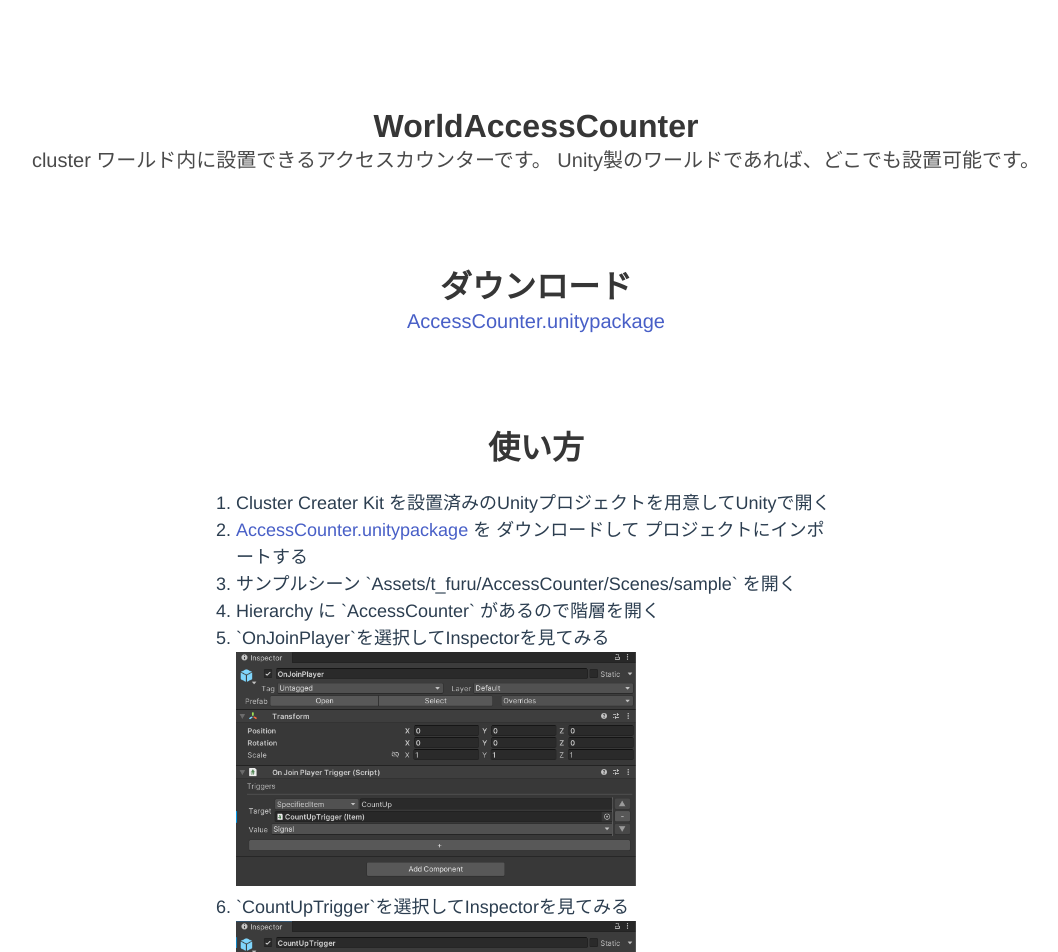
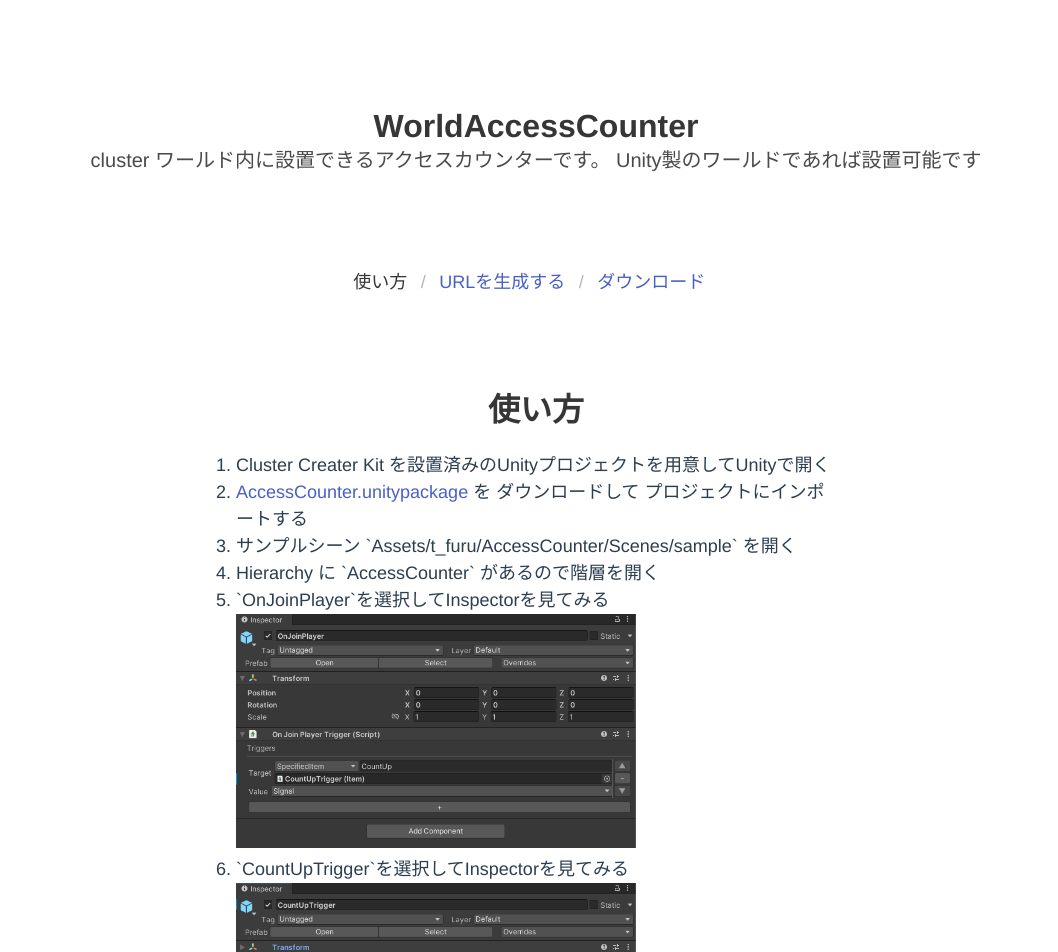
Before and after one commit to tfuru/WorldAccessCounter, a Vue app: page / in a window 1280 px wide. Shown: the top 952 px of the page, without its empty margins (104-1162 px from the left). Built offline with nearby package versions, Linux system fonts and the light colour scheme.

Commit message:
UNITYPACKAGE_URL を設定

```diff
--- a/src/components/Top.vue
+++ b/src/components/Top.vue
@@ -3,28 +3,39 @@
     <section class="section">
       <div class="container">
         <h1 class="title">WorldAccessCounter</h1>
-        <p class="subtitle">
-          cluster ワールド内に設置できるアクセスカウンターです。 Unity製のワールドであれば、どこでも設置可能です。
-        </p>
+        <p class="subtitle">cluster ワールド内に設置できるアクセスカウンターです。 Unity製のワールドであれば設置可能です</p>
       </div>
     </section>
-    <section class="section">
+
+    <section class="section" id="nav">
+      <div class="container">
+        <nav class="breadcrumb is-centered" aria-label="breadcrumbs">
+          <ul>
+            <li :class="isActiveSample"><a @click="clickNav('sample')">使い方</a></li>
+            <li :class="isActiveForm"><a @click="clickNav('form')">URLを生成する</a></li>
+            <li :class="isActiveDownload"><a @click="clickNav('download')">ダウンロード</a></li>
+          </ul>
+        </nav>
+      </div>
+    </section>
+
+    <section class="section" id="download_container" v-if="isActiveDownload">
       <div class="container">
         <h1 class="title">ダウンロード</h1>
         <p class="subtitle">
-          <a href="#" target="_blank">AccessCounter.unitypackage</a>
+          <a :href="UNITYPACKAGE_URL" target="_blank">AccessCounter.unitypackage</a>
         </p>
       </div>
     </section>
 
-    <section class="section" id="sample_seen">
+    <section class="section" id="sample_seen" v-if="isActiveSample">
       <div class="container">
         <h1 class="title">使い方</h1>
         <div class="columns">
           <div class="column">
             <ol>
               <li>Cluster Creater Kit を設置済みのUnityプロジェクトを用意してUnityで開く</li>
-              <li><a href="#" target="_blank">AccessCounter.unitypackage</a> を ダウンロードして プロジェクトにインポートする</li>
+              <li><a :href="UNITYPACKAGE_URL" target="_blank">AccessCounter.unitypackage</a> を ダウンロードして プロジェクトにインポートする</li>
               <li>サンプルシーン `Assets/t_furu/AccessCounter/Scenes/sample` を開く</li>
               <li>Hierarchy に `AccessCounter` があるので階層を開く</li>
               <li>`OnJoinPlayer`を選択してInspectorを見てみる<br/><img src="/img/docs/OnJoinPlayer.png" width="400"></li>
@@ -38,7 +49,7 @@
       </div>
     </section>
 
-    <section class="section" id="form_container">
+    <section class="section" id="form_container" v-if="isActiveForm">
       <div class="container">
         <h1 class="title"><a id="createurl">URLを生成する</a></h1>
         <div class="columns">
@@ -87,10 +98,36 @@
     msg: String,
   },
   setup() {
+    const UNITYPACKAGE_URL = "https://github.com/tfuru/WorldAccessCounter/blob/main/unity/AccessCounter.unitypackage";
     const COUNT_UP_API_URL = 'https://access-754xomgh3q-uc.a.run.app?worldid=[WORLDID]&identifier=[IDENTIFIER]&cmd=up';
     var worldUrl = ref('https://cluster.mu/w/2d1a38f1-9967-4b6f-994a-d00d52637a8e');
     var identifier = ref('');
     var videoPlayerUrl = ref('');
+
+    const isActiveSample = ref("is-active");
+    const isActiveDownload = ref("");
+    const isActiveForm = ref("");
+
+    const clickNav = (value: string) => {
+      console.log('value', value);
+      switch (value) {
+        case "download":
+          isActiveDownload.value = "is-active";
+          isActiveSample.value = "";
+          isActiveForm.value = "";
+          break;
+        case "sample":
+          isActiveDownload.value = "";
+          isActiveSample.value = "is-active";
+          isActiveForm.value = "";
+          break;
+        case "form":
+          isActiveDownload.value = "";
+          isActiveSample.value = "";
+          isActiveForm.value = "is-active";
+          break;
+      }
+    };
 
     const clickCreateURL = (e: any) => {
       console.log('clickCreateURL', worldUrl, identifier);
@@ -103,10 +140,15 @@
     };
 
     return {
+      UNITYPACKAGE_URL,
       worldUrl,
       identifier,
       videoPlayerUrl,
-      clickCreateURL
+      clickCreateURL,
+      clickNav,
+      isActiveDownload,
+      isActiveSample,
+      isActiveForm
     };
   }
 });
@@ -114,18 +156,23 @@
 
 <style scoped lang="scss">
 
-#form_container {
-  .container{
+#nav, #form_container, #sample_seen {
+  .container {
     margin: 0 auto;
     width: 600px;
   }
+}
 
+#nav {
+  ul {
+    li {
+      font-size: large;
+    }
+  }
 }
 
 #sample_seen {
   ol {
-    margin: 0 auto;
-    width: 600px;
     li {
       text-align: left;
       font-size: large;
```
